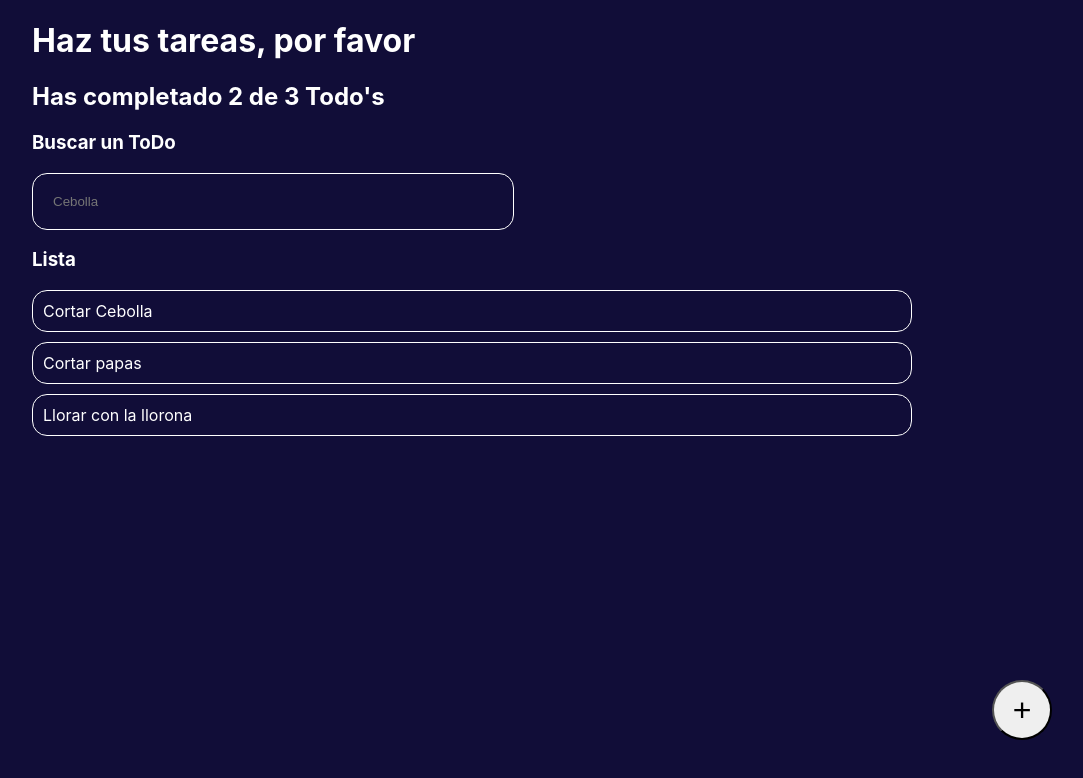
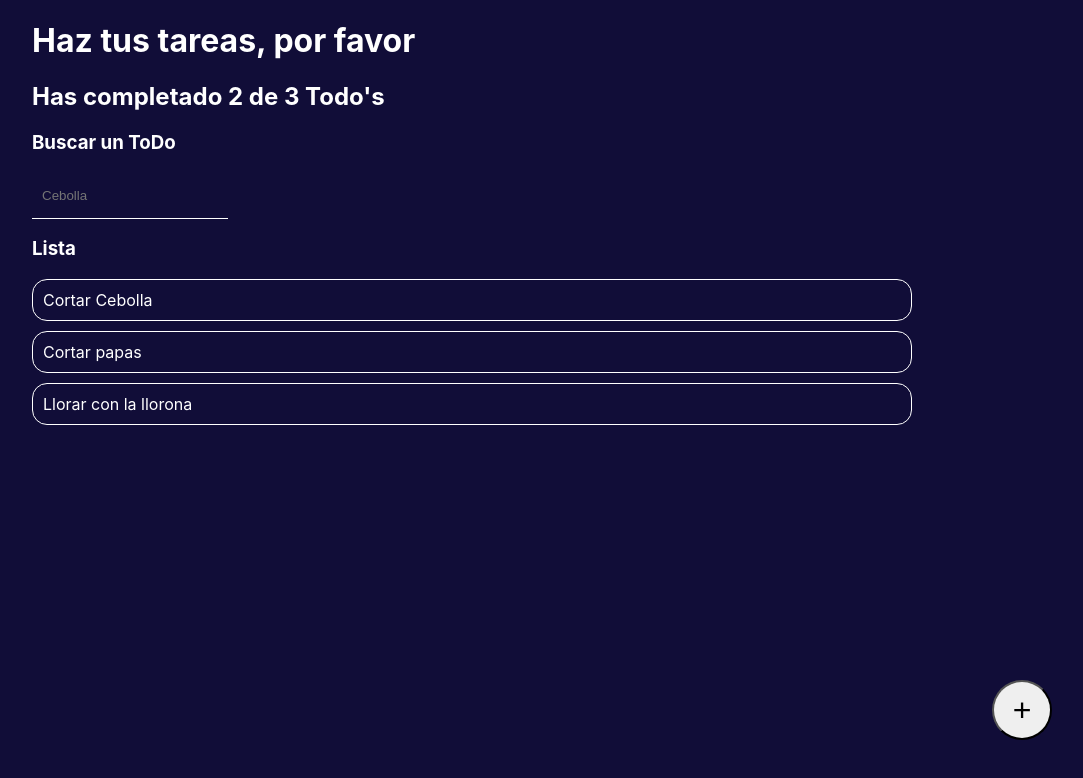
Before and after one commit to alessandrovaru/curso-intro-react, a React (Create React App) app: page / in a window 1280 px wide. Shown: the top 778 px of the page, without its empty margins (168-1251 px from the left). Built offline with nearby package versions, Linux system fonts and the light colour scheme.

Commit message:
on focus search

```diff
--- a/src/components/TodoSearch.css
+++ b/src/components/TodoSearch.css
@@ -1,8 +1,14 @@
 .todoDoSearch{
   background-color: transparent;
-  border: 1px solid white;
-  border-radius: 15px;
+  border: none;
+  border-bottom: 1px solid white;
   color: white;
-  padding: 20px;
-  width: 50%;
+  padding: 15px 10px;
+  width: 20%;
+  transition: all 0.3s ease-in-out;
 }
+
+.todoDoSearch:focus{
+  border-bottom: 1px solid rgb(0, 140, 255);
+  outline: 0;
+}
```
